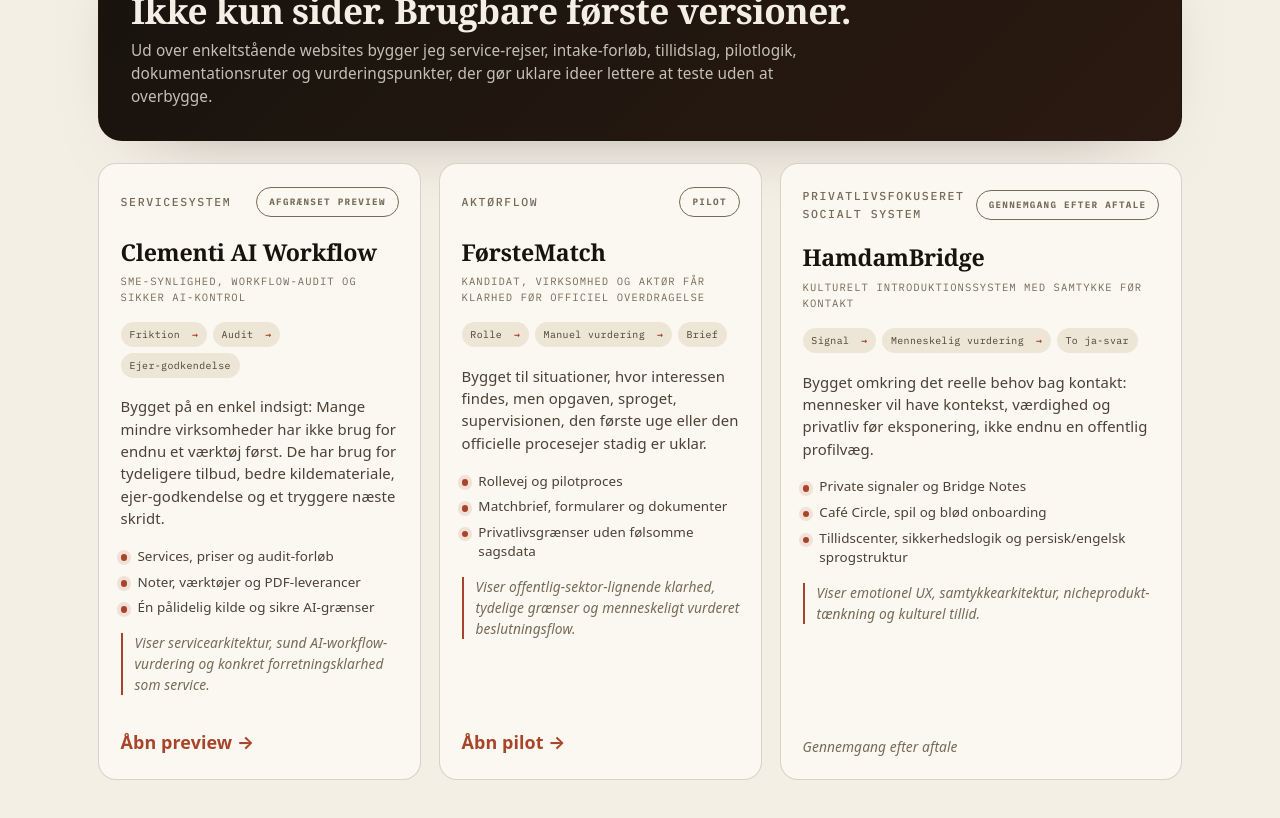
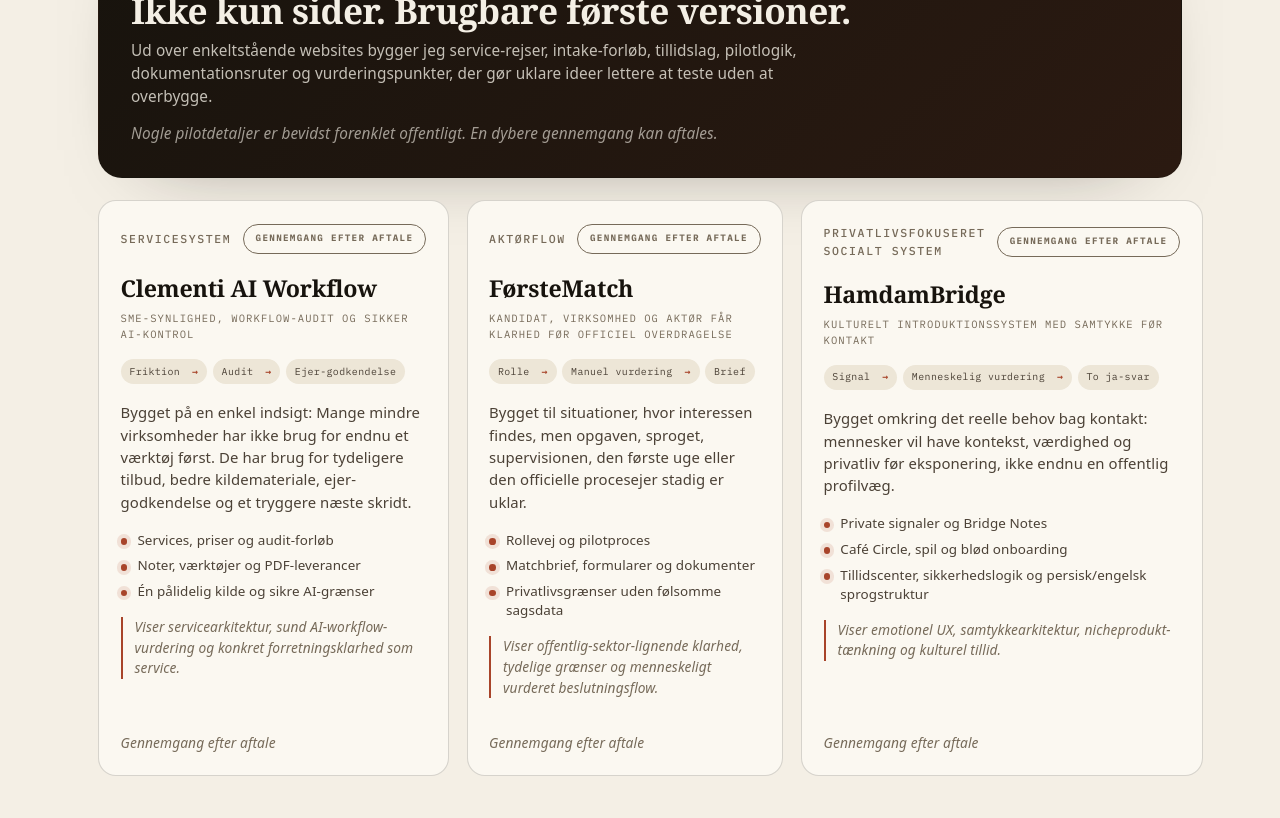
Before and after one commit to clementiromaric-maker/romaric-digital-portfolio, a Next.js app: page /da in a window 1280 px wide. Shown: the part 4360-5178 px from the top of the page. Built offline with nearby package versions, Linux system fonts and the light colour scheme; no server answers.

Commit message:
romaric-digital-portfolio

```diff
--- a/app/da/page.jsx
+++ b/app/da/page.jsx
@@ -4,8 +4,6 @@ import { useEffect } from 'react';
 
 const liveLinks = {
   marzieh: 'https://marziehnail-atelier.dk/',
-  clementi: 'https://clementi-ai-workflow-pages-preview.pages.dev/da/',
-  foerstematch: 'https://foerstematch-pilot.pages.dev/foerstematch/',
 };
 
 const proofSignals = [
@@ -43,7 +41,7 @@ const roleFitLanes = [
 const pilotProjects = [
   {
     eyebrow: 'Servicesystem',
-    status: 'Afgrænset preview',
+    status: 'Gennemgang efter aftale',
     title: 'Clementi AI Workflow',
     role: 'SME-synlighed, workflow-audit og sikker AI-kontrol',
     flow: ['Friktion', 'Audit', 'Ejer-godkendelse'],
@@ -54,13 +52,13 @@ const pilotProjects = [
       'Noter, værktøjer og PDF-leverancer',
       'Én pålidelig kilde og sikre AI-grænser',
     ],
-    link: liveLinks.clementi,
-    linkLabel: 'Åbn preview',
+    link: null,
+    linkLabel: 'Gennemgang efter aftale',
     bestFor: 'Viser servicearkitektur, sund AI-workflow-vurdering og konkret forretningsklarhed som service.',
   },
   {
     eyebrow: 'Aktørflow',
-    status: 'Pilot',
+    status: 'Gennemgang efter aftale',
     title: 'FørsteMatch',
     role: 'Kandidat, virksomhed og aktør får klarhed før officiel overdragelse',
     flow: ['Rolle', 'Manuel vurdering', 'Brief'],
@@ -71,8 +69,8 @@ const pilotProjects = [
       'Matchbrief, formularer og dokumenter',
       'Privatlivsgrænser uden følsomme sagsdata',
     ],
-    link: liveLinks.foerstematch,
-    linkLabel: 'Åbn pilot',
+    link: null,
+    linkLabel: 'Gennemgang efter aftale',
     bestFor: 'Viser offentlig-sektor-lignende klarhed, tydelige grænser og menneskeligt vurderet beslutningsflow.',
   },
   {
@@ -344,6 +342,7 @@ export default function DanishPortfolio() {
               <p className="mono">Systemer jeg har bygget</p>
               <h3>Ikke kun sider. Brugbare første versioner.</h3>
               <p>Ud over enkeltstående websites bygger jeg service-rejser, intake-forløb, tillidslag, pilotlogik, dokumentationsruter og vurderingspunkter, der gør uklare ideer lettere at teste uden at overbygge.</p>
+              <p className="systems-guard">Nogle pilotdetaljer er bevidst forenklet offentligt. En dybere gennemgang kan aftales.</p>
             </div>
 
             <div className="pilots systems-grid" aria-label="Systempiloter">
--- a/app/globals.css
+++ b/app/globals.css
@@ -257,7 +257,7 @@ footer{
 .systems-intro{margin-top:clamp(1.8rem,4vw,3rem);border:1px solid var(--line);border-radius:20px;background:linear-gradient(135deg,var(--ink),color-mix(in srgb,var(--ink) 86%,var(--clay)));color:var(--paper);padding:clamp(1.35rem,3vw,2rem);box-shadow:var(--shadow)}
 .systems-intro .mono{color:rgba(244,239,229,.6)}
 .systems-intro h3{font-family:var(--font-fraunces),serif;font-weight:600;font-size:clamp(1.45rem,3.2vw,2.2rem);line-height:1.06;letter-spacing:-.015em;margin:.55rem 0 .65rem;text-wrap:balance}
-.systems-intro p:not(.mono){margin:0;max-width:78ch;color:rgba(244,239,229,.78);font-size:.96rem;line-height:1.5}
+.systems-intro p:not(.mono){margin:0;max-width:78ch;color:rgba(244,239,229,.78);font-size:.96rem;line-height:1.5}.systems-intro .systems-guard{margin-top:.85rem!important;color:rgba(244,239,229,.62)!important;font-style:italic}
 .systems-grid .pcard{padding:1.45rem 1.35rem 1.35rem}
 .system-proof-list{list-style:none;margin:.1rem 0 1rem;padding:0;display:grid;gap:.42rem}
 .system-proof-list li{position:relative;padding-left:1.05rem;color:var(--ink-soft);font-size:.84rem;line-height:1.42}
--- a/app/layout.jsx
+++ b/app/layout.jsx
@@ -76,8 +76,6 @@ const personSchema = {
   url: 'https://marziehnail-atelier.dk/en/',
   workExample: [
     'https://marziehnail-atelier.dk/en/',
-    'https://clementi-ai-workflow-pages-preview.pages.dev/',
-    'https://foerstematch-pilot.pages.dev/',
   ],
 };
 
--- a/package.json
+++ b/package.json
@@ -1,6 +1,6 @@
 {
   "name": "romaric-clementi-web-digital-portfolio",
-  "version": "5.10.2",
+  "version": "5.10.3",
   "private": true,
   "scripts": {
     "dev": "next dev",
```
Also changed, not shown: app/page.jsx (+7 -8 lines), BUILD_VERIFICATION.txt, 2 other files (tests, documents, lock files or other folders).
